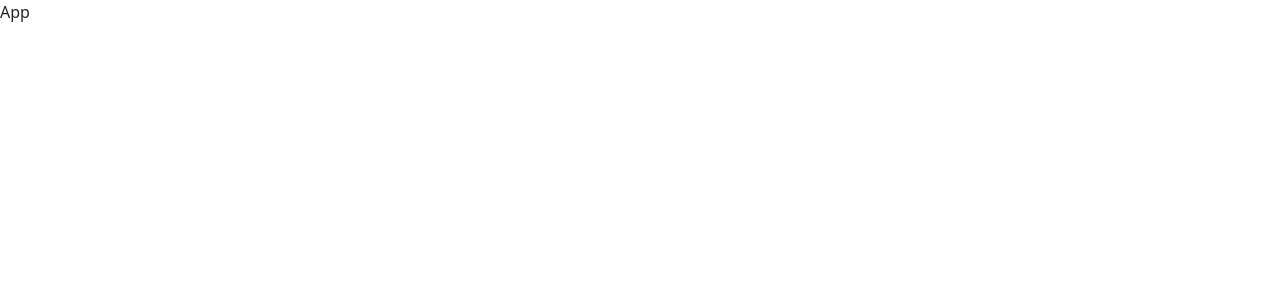
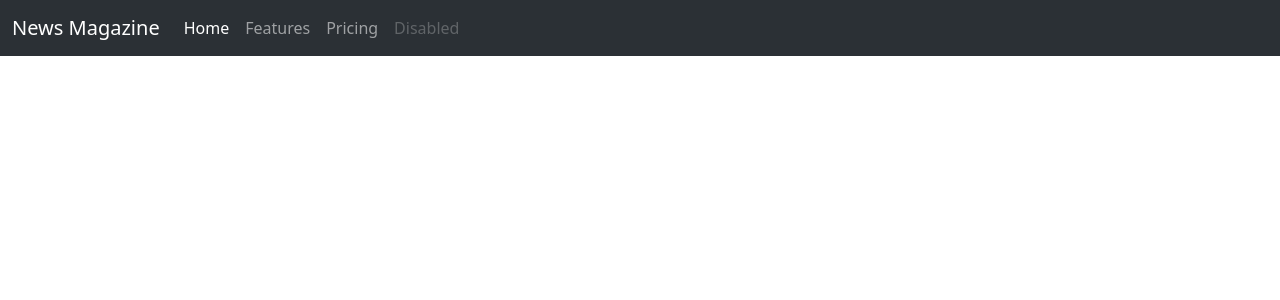
Before and after one commit to mirankavinda/News-magazine, a React (Vite) app: page / in a window 1280 px wide. Shown: the top 300 px of the page. Built offline with nearby package versions, Linux system fonts and the light colour scheme.

Commit message:
Add Navbar component to App.jsx

```diff
--- a/src/App.jsx
+++ b/src/App.jsx
@@ -1,7 +1,9 @@
+import Navbar from "./components/Navbar"
+
 const App = () => {
   return (
     <div>
-      App
+      <Navbar/>
     </div>
   )
 }
--- a/src/components/Navbar.jsx
+++ b/src/components/Navbar.jsx
@@ -1,8 +1,21 @@
 const Navbar = () => {
   return (
-      <div>
-
+    <nav className="navbar navbar-expand-lg bg-body-tertiary" data-bs-theme="dark">
+  <div className="container-fluid">
+    <a className="navbar-brand" href="#">News Magazine</a>
+    <button className="navbar-toggler" type="button" data-bs-toggle="collapse" data-bs-target="#navbarNavAltMarkup" aria-controls="navbarNavAltMarkup" aria-expanded="false" aria-label="Toggle navigation">
+      <span className="navbar-toggler-icon"></span>
+    </button>
+    <div className="collapse navbar-collapse" id="navbarNavAltMarkup">
+      <div className="navbar-nav">
+        <a className="nav-link active" aria-current="page" href="#">Home</a>
+        <a className="nav-link" href="#">Features</a>
+        <a className="nav-link" href="#">Pricing</a>
+        <a className="nav-link disabled" aria-disabled="true">Disabled</a>
+      </div>
     </div>
+  </div>
+</nav>
   )
 }
 
```
Also changed, not shown: 1 other file (tests, documents, lock files or other folders).
